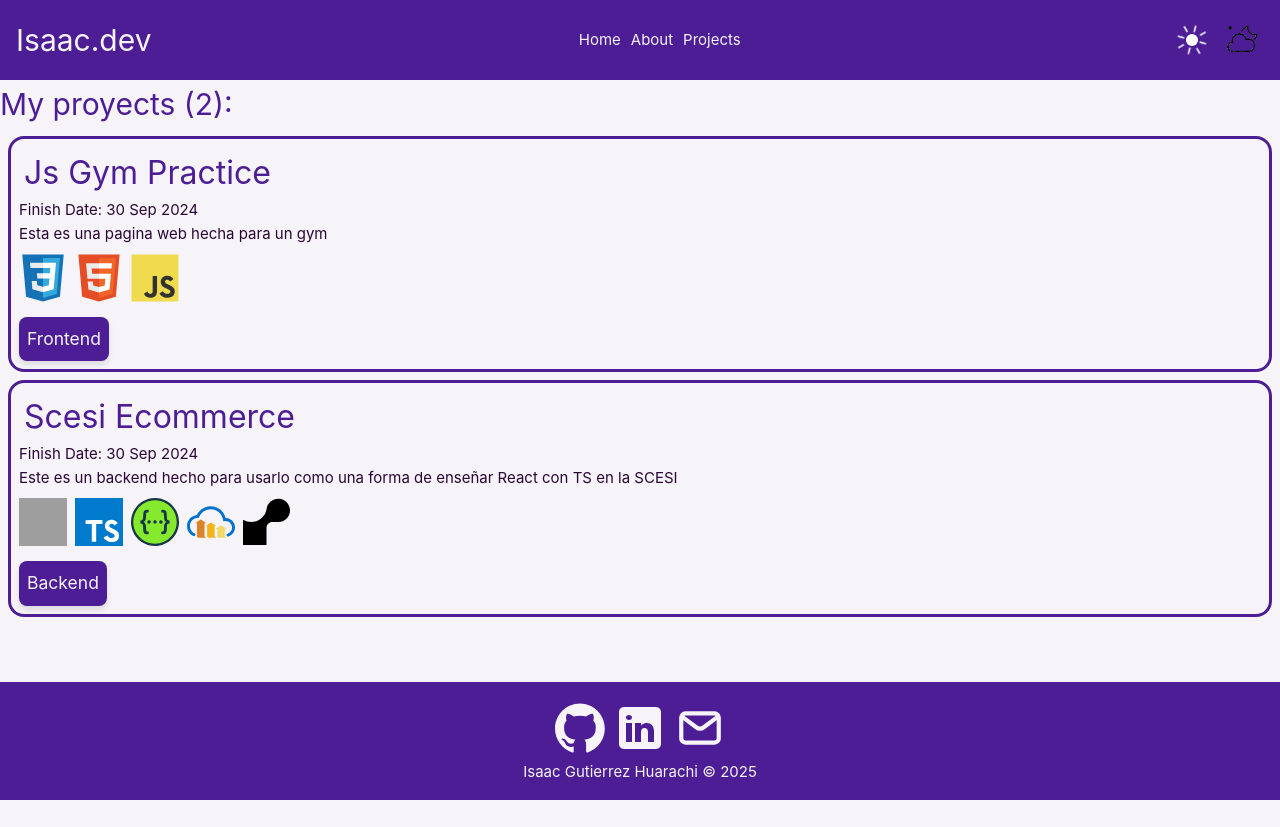
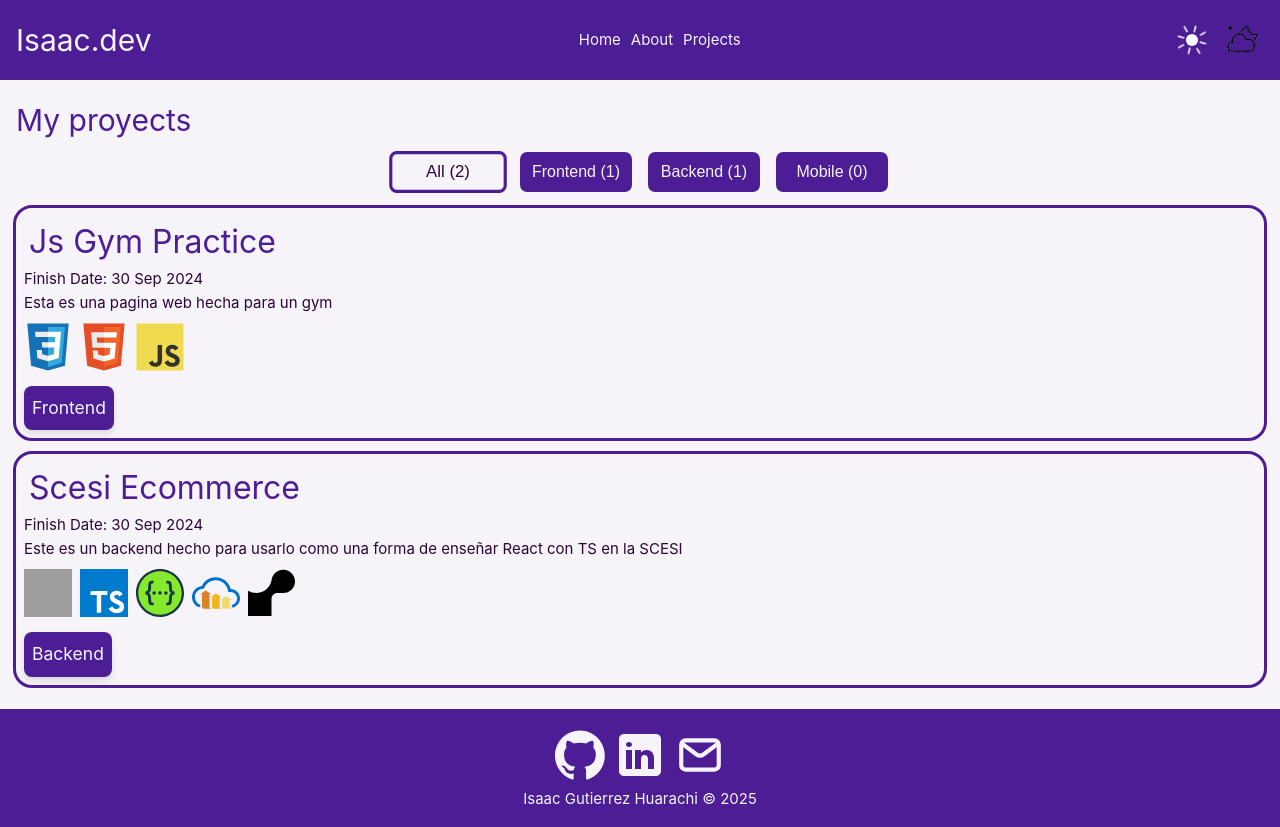
Before and after one commit to Isaac-sys-2023/my-portafolio, a Vue app: page /projects in a window 1280 px wide. Before the commit the page ends 800 px from the top, so only its background shows below. Built offline with nearby package versions, Linux system fonts and the light colour scheme; grey boxes are pictures that could not be loaded; the HTML template or start-up script is replaced by a standard one.

Commit message:
feat: Implement project's filter

```diff
--- a/src/components/project/project.vue
+++ b/src/components/project/project.vue
@@ -33,13 +33,17 @@ const props = defineProps<{
 
 <style scoped>
 .project-container {
-    border: 0.2rem solid var(--color-heading);
+    outline: 0.2rem solid var(--color-heading);
     border-radius: 1rem;
 
     margin: 0.5rem;
     padding: 0.5rem;
 
-    transition: all 0.3s ease;
+    transition: all 0.2s ease;
+}
+
+.project-container:hover {
+    outline: 0.4rem solid var(--color-heading)
 }
 
 .project-title {
--- a/src/views/ProjectsView.vue
+++ b/src/views/ProjectsView.vue
@@ -39,15 +39,88 @@ const myProjects = ref([
         types: ["Backend"],
     }
 ]);
+
+const actualParam = ref("all");
+
+let filteredProject = ref(myProjects.value);
+
+const filterProject = (paramFilter: string) => {
+    actualParam.value = paramFilter;
+
+    if (paramFilter === 'all' || paramFilter === '') {
+        filteredProject.value = myProjects.value;
+        return;
+    }
+    filteredProject.value = myProjects.value.filter(f => f.types.includes(paramFilter));
+}
+
 </script>
 
 <template>
-    <div class="projects">
-        <h1>My proyects ({{ myProjects.length }}):</h1>
-        <div>
-            <Project v-for="project in myProjects" v-bind="project" />
+    <div class="projects-items-container">
+        <h1>My proyects</h1>
+        <div class="filter-buttons">
+            <button :class="['filter-button', { selected: actualParam === 'all' }]" @click="filterProject('all')">All
+                ({{ myProjects.length }})</button>
+            <button :class="['filter-button', { selected: actualParam === 'Frontend' }]"
+                @click="filterProject('Frontend')">Frontend ({{myProjects.filter(f =>
+                    f.types.includes('Frontend')).length}})</button>
+            <button :class="['filter-button', { selected: actualParam === 'Backend' }]"
+                @click="filterProject('Backend')">Backend ({{myProjects.filter(f => f.types.includes('Backend')).length
+                }})</button>
+            <button :class="['filter-button', { selected: actualParam === 'Mobile' }]"
+                @click="filterProject('Mobile')">Mobile ({{myProjects.filter(f => f.types.includes('Mobile')).length
+                }})</button>
+
         </div>
+        <div class="projects-items" v-if="filteredProject.length > 0">
+            <Project class="project-item" v-for="project in filteredProject" :key="project.title" v-bind="project" />
+        </div>
+        <p v-else>No hay proyectos disponibles</p>
     </div>
 </template>
 
-<style></style>
+<style>
+.projects-items-container {
+    padding: 1rem;
+}
+
+.projects-items {
+    display: flex;
+    flex-direction: column;
+    justify-content: center;
+    align-items: center;
+}
+
+.projects-items,
+.project-item {
+    width: 100%;
+    /* o max-width, si quieres limitarlo */
+}
+
+.filter-buttons {
+    width: 100%;
+    display: flex;
+    justify-content: center;
+}
+
+.filter-button {
+    width: 7rem;
+    padding: 0.5rem;
+    margin: 0.5rem;
+    border: 0.2rem solid var(--color-heading);
+    border-radius: 0.45rem;
+    background-color: var(--color-heading);
+
+    transition: all 0.3s ease;
+    color: var(--color-bg);
+    font-size: 1rem;
+}
+
+.filter-button:hover,
+.filter-button.selected {
+    transform: scale(1.05);
+    background-color: var(--color-bg);
+    color: var(--color-text);
+}
+</style>
```
